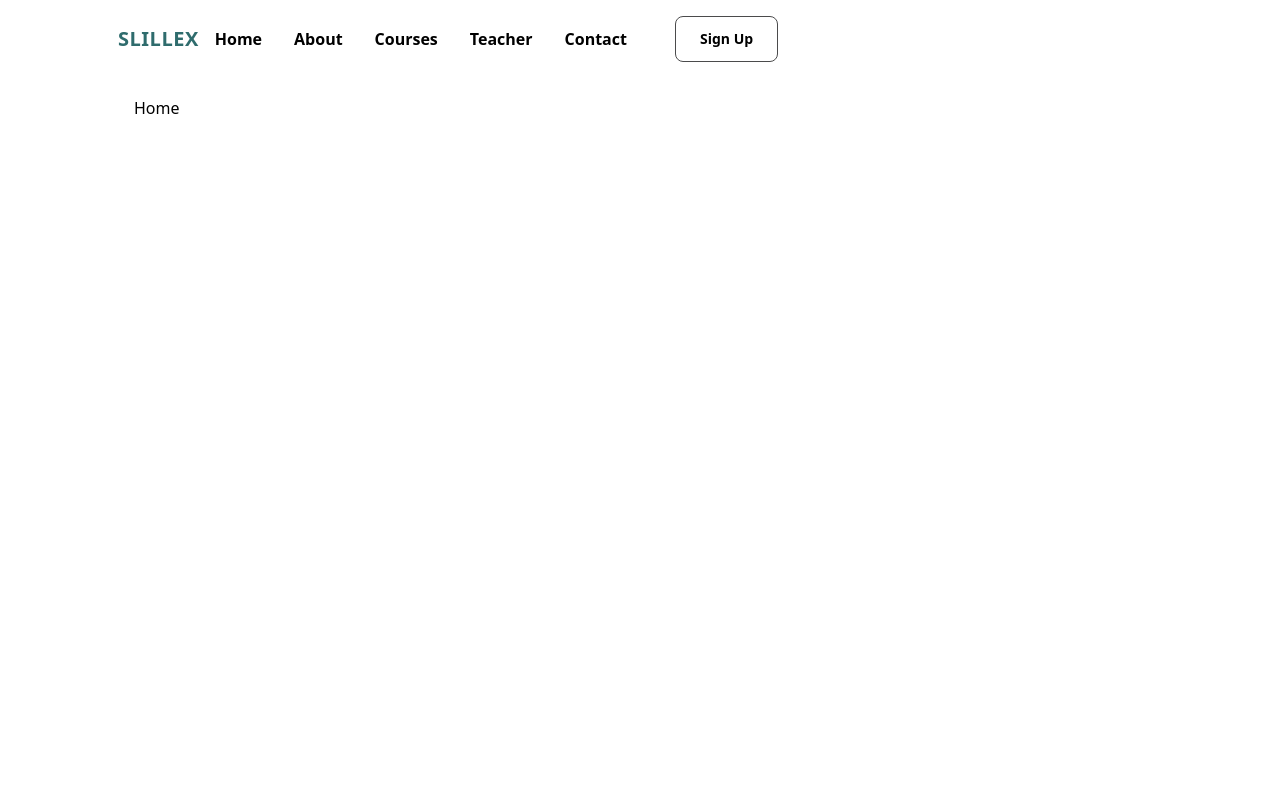
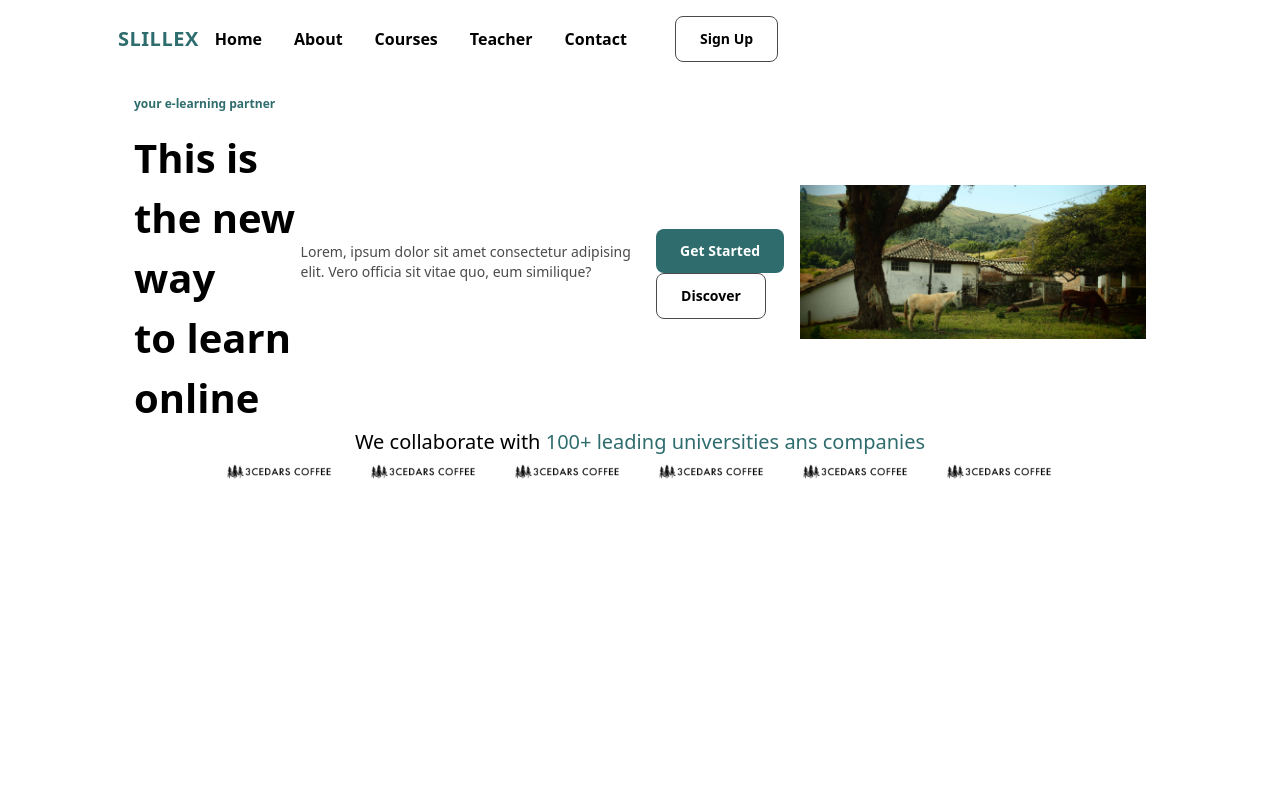
Before and after one commit to mrmtsu/react-vite-practice, a React (Vite) app: page / in a window 1280 px wide. Shown: the top 800 px of the page. Built offline with nearby package versions, Linux system fonts and the light colour scheme.

Commit message:
add home page

```diff
--- a/src/components/container/Home.tsx
+++ b/src/components/container/Home.tsx
@@ -1,7 +1,52 @@
+import TopImage from "../../assets/top.jpg";
+import { logos } from "../../Data";
+
 const Home = () => {
   return (
     <div className="section" id="home">
-      Home
+      <div className="md:flex items-center justify-center">
+        <div>
+          <div className="font-bold text-xs text-Teal mb-4">
+            {" "}
+            your e-learning partner
+          </div>
+          <div className="sm:text-[2.5rem] text-[1.825rem] font-bold">
+            This is
+            <br /> the new way <br />
+            to learn online
+          </div>
+        </div>
+        <p className="text-sm leadin-7 text-gray max-w-sm">
+          Lorem, ipsum dolor sit amet consectetur adipising elit. Vero officia
+          sit vitae quo, eum similique?
+        </p>
+        <div className="mt-6">
+          <button className="px-6 py-3 font-bold text-white bg-Teal rounded-lg mr-4 text-sm">
+            Get Started
+          </button>
+          <button className="px-6 py-3 font-bold border border-solid border-gray rounded-lg text-sm">
+            Discover
+          </button>
+        </div>
+        <div className="md:w-[60%] my-3">
+          <img src={TopImage} alt="" />
+        </div>
+      </div>
+      <div>
+        <p className="text-center text-xl">
+          We collaborate with{" "}
+          <span className="text-Teal">
+            100+ leading universities ans companies
+          </span>
+        </p>
+        <div className="flex items-center justify-center flex-wrap gap-8 p-2">
+          {logos.map((log, index) => (
+            <div className="w-28" key={index}>
+              <img src={log} alt="" className="w-full object-cover" />
+            </div>
+          ))}
+        </div>
+      </div>
     </div>
   );
 };
```
Also changed, not shown: src/assets/top.jpg (added).
